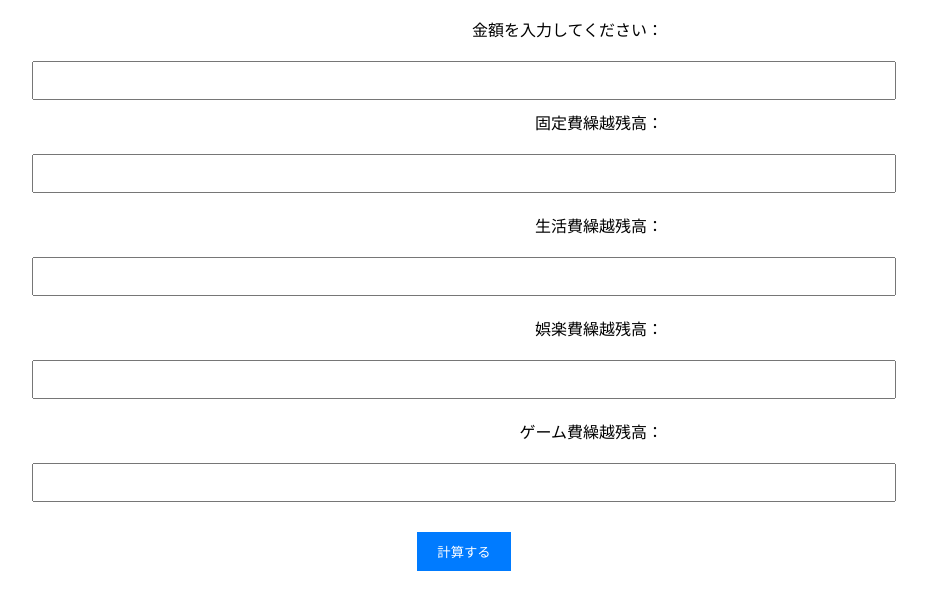
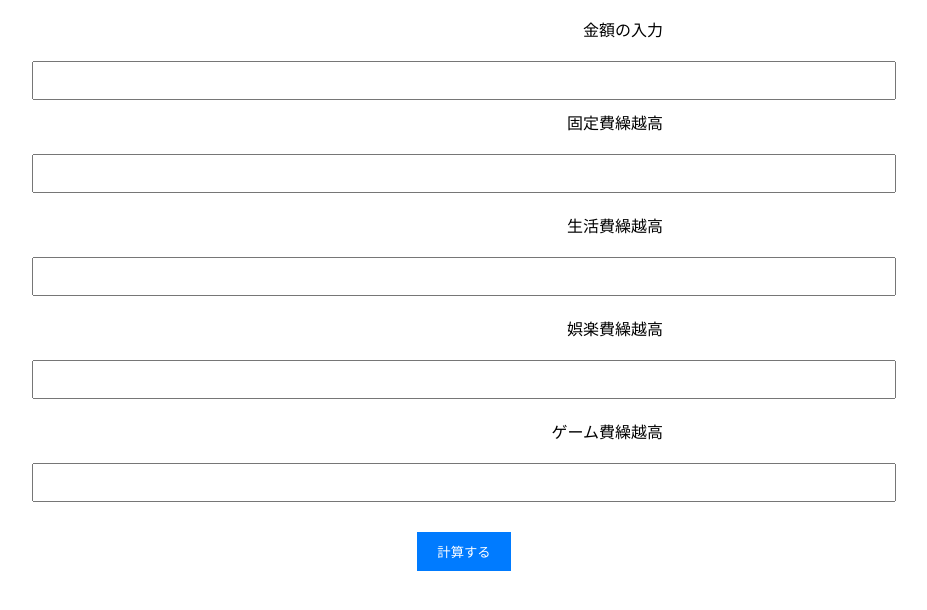
Before and after one commit to ginu99fiox/ginu99fiox.github.io, a plain HTML site: page index.html in a window 1280 px wide. Shown: the part 58-668 px from the top of the page, without its empty margins (176-1103 px from the left). Drawn offline with Linux system fonts and the light colour scheme.

Commit message:
Update index.html

```diff
--- a/index.html
+++ b/index.html
@@ -49,22 +49,22 @@
 <body>
     <div class="container">
         <h2>予算分配計算機</h2>
-        <label for="amount">金額を入力してください：</label>
+        <label for="amount">金額の入力</label>
         <input type="text" id="amount" name="amount" required>
         <div class="input-group">
-            <label for="previousSavings">固定費繰越残高：</label>
+            <label for="previousSavings">固定費繰越高</label>
             <input type="text" id="previousSavings" name="previousSavings">
         </div>
         <div class="input-group">
-            <label for="previousLivingExpense">生活費繰越残高：</label>
+            <label for="previousLivingExpense">生活費繰越高</label>
             <input type="text" id="previousLivingExpense" name="previousLivingExpense">
         </div>
         <div class="input-group">
-            <label for="previousEntertainment">娯楽費繰越残高：</label>
+            <label for="previousEntertainment">娯楽費繰越高</label>
             <input type="text" id="previousEntertainment" name="previousEntertainment">
         </div>
         <div class="input-group">
-            <label for="previousGamingExpense">ゲーム費繰越残高：</label>
+            <label for="previousGamingExpense">ゲーム費繰越高</label>
             <input type="text" id="previousGamingExpense" name="previousGamingExpense">
         </div>
         <button onclick="calculate()">計算する</button>
@@ -87,8 +87,9 @@
             var gamingExpense = amount * 0.15 + previousGamingExpense;
 
             // 結果を表示
+            <h3>今月の使用可能金額</h3>
             document.getElementById("result").innerHTML = `
-                <h3>貯金：${savings} 円</h3>
+                <h3>固定費：${savings} 円</h3>
                 <h3>生活費：${livingExpense} 円</h3>
                 <h3>娯楽費：${entertainment} 円</h3>
                 <h3>ゲーム費：${gamingExpense} 円</h3>
```
